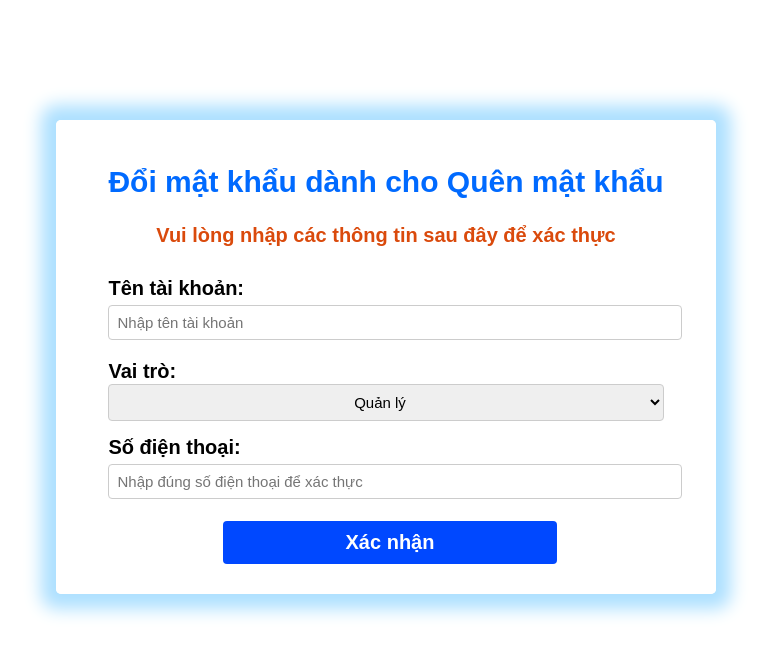
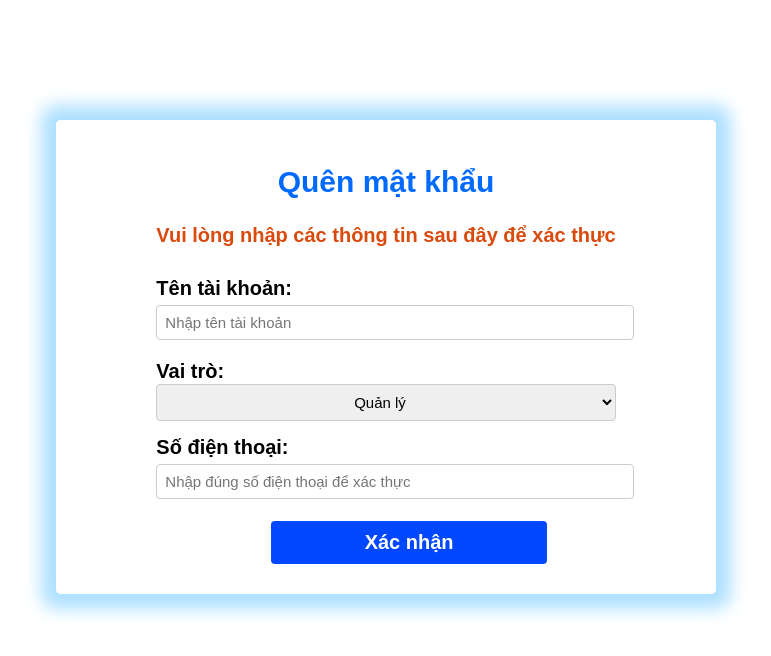
Before and after one commit to Dora314/software-engineer, a website: page Login/verifyforgot.html in a window 1280 px wide. Shown: the whole page, without its empty margins (254-1025 px from the left). Drawn offline with Linux system fonts and the light colour scheme.

Commit message:
fix the title of Forgotpass

```diff
--- a/Login/verifyforgot.html
+++ b/Login/verifyforgot.html
@@ -9,7 +9,7 @@
 <body>
     <div class="container">
         <form id="accountForm">
-            <h2 class = "form-heading">Đổi mật khẩu dành cho Quên mật khẩu</h2>
+            <h2 class = "form-heading">Quên mật khẩu</h2>
             <h3 class= "form-subheading">Vui lòng nhập các thông tin sau đây để xác thực</h3>
             <div class = "form-input-tk">
                 <label for="username">Tên tài khoản:</label>
```
